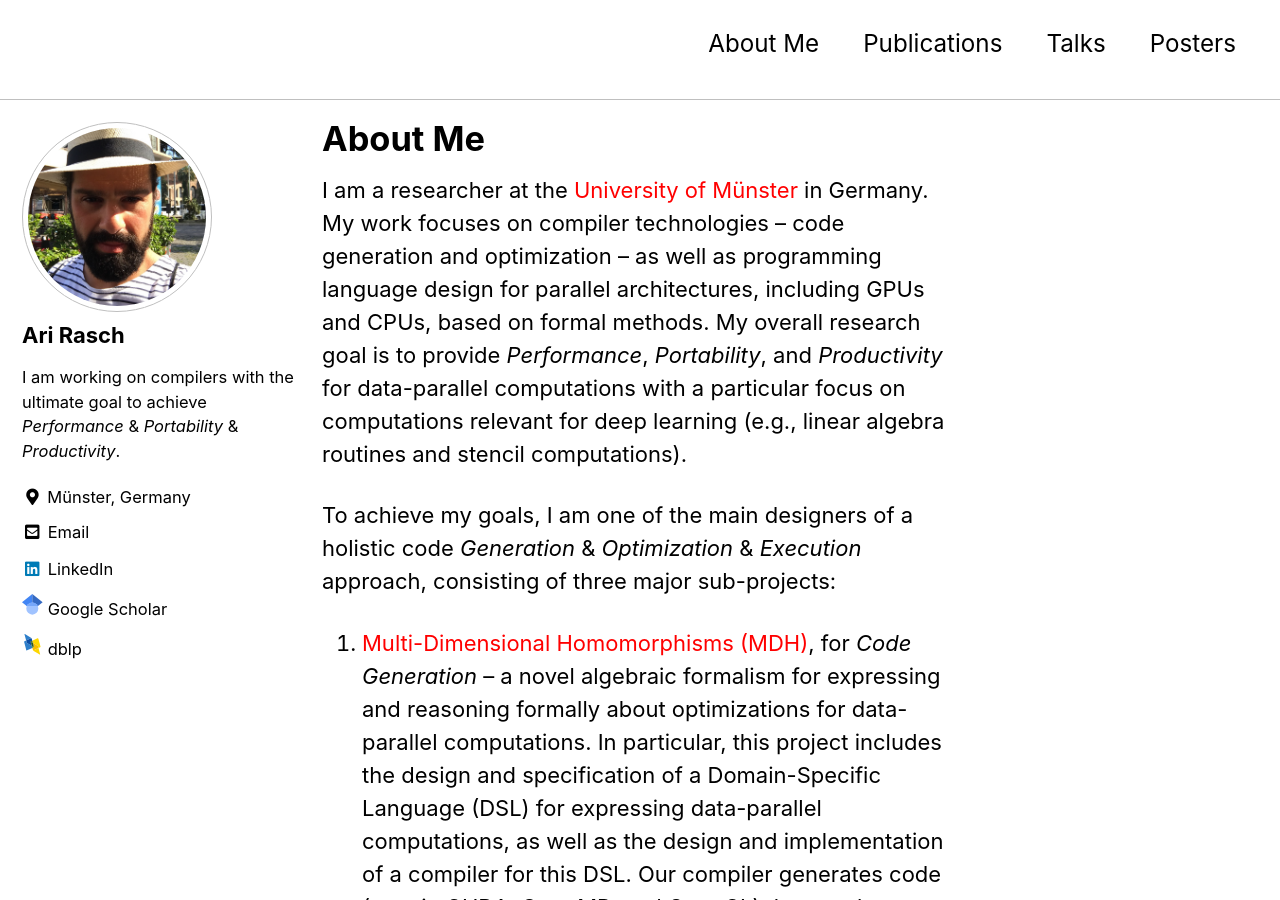
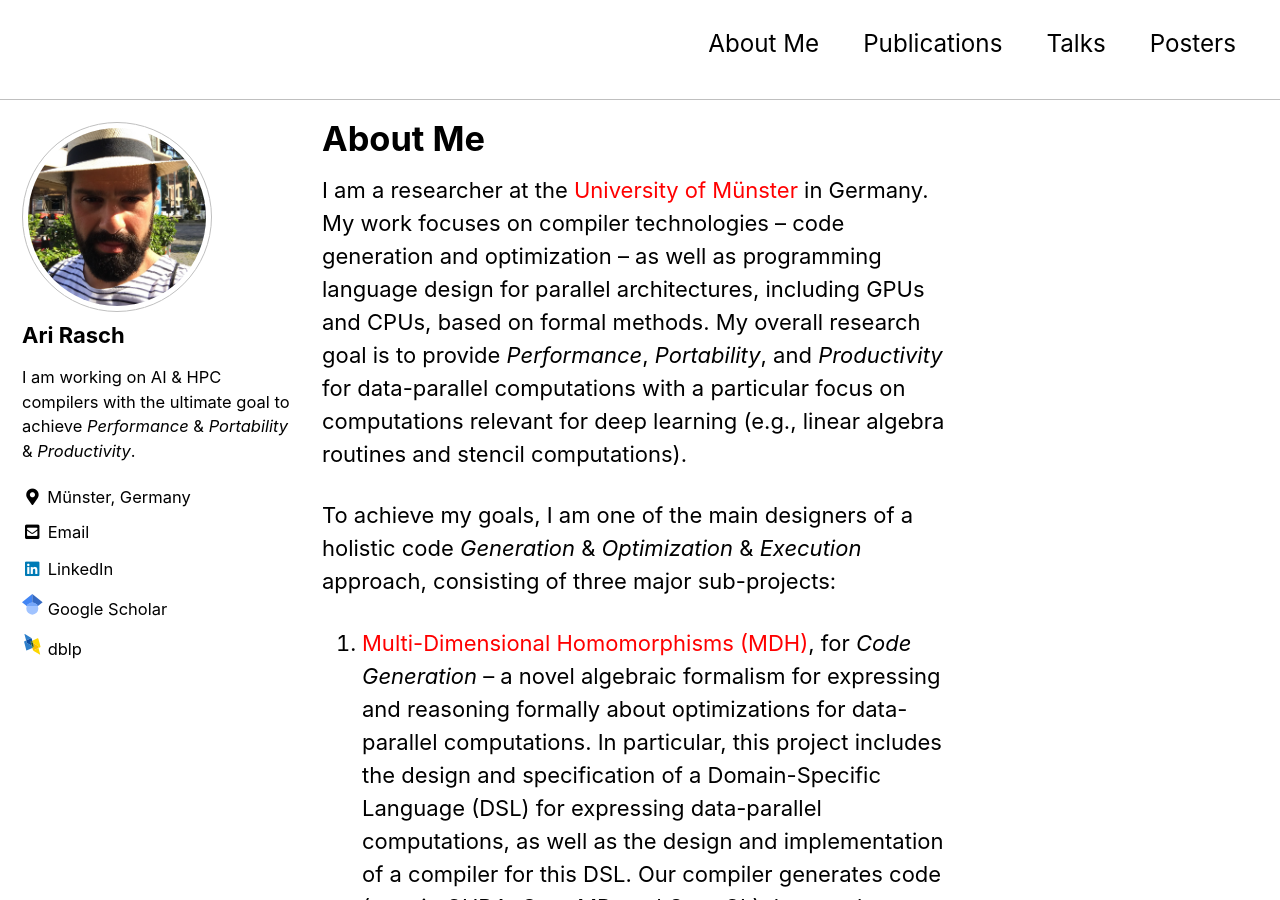
Before and after one commit to AriRasch/arirasch.github.io, a Jekyll site: the page built from index.md, in a window 1280 px wide and 900 px high. Built offline with Jekyll 4.4.1, drawn with Linux system fonts in a browser that asks for light colours; cached includes are drawn as plain includes; our own code applies the rules of GitHub Pages for plain Markdown files.

Commit message:
Update _config.yml (#49)

```diff
--- a/_config.yml
+++ b/_config.yml
@@ -104,7 +104,7 @@ analytics:
 author:
   name             : "Ari Rasch"
   avatar           : "/assets/images/headshot.JPG"
-  bio              : "I am working on compilers with the ultimate goal to achieve *Performance* & *Portability* & *Productivity*."
+  bio              : "I am working on AI & HPC compilers with the ultimate goal to achieve *Performance* & *Portability* & *Productivity*."
   location         : "Münster, Germany"
   email            : a.rasch@uni-muenster.de
   linkedin         : "ari-rasch"
```
